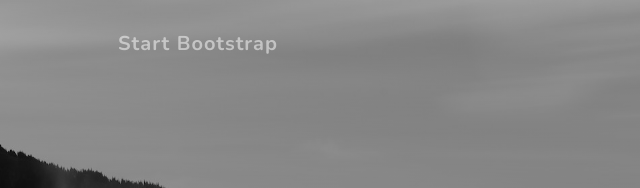
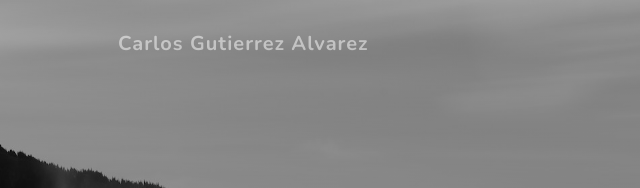
Before and after one commit to CarlosGual/carlosgual.github.io, a plain HTML site: page index.html in a window 1280 px wide. Shown: the top 188 px of the page, 0-640 px from the left. Drawn offline with nearby package versions, Linux system fonts and the light colour scheme.

Commit message:
small changes

```diff
--- a/index.html
+++ b/index.html
@@ -3,10 +3,10 @@
     <head>
         <meta charset="utf-8" />
         <meta name="viewport" content="width=device-width, initial-scale=1, shrink-to-fit=no" />
-        <meta name="description" content="" />
-        <meta name="author" content="" />
-        <title>Grayscale - Start Bootstrap Theme</title>
-        <link rel="icon" type="image/x-icon" href="assets/favicon.ico" />
+        <meta name="description" content="academic page for Carlos Gutierrez Alvarez" />
+        <meta name="author" content="Doctorate student at Universidad Alcala de Henares" />
+        <title>Carlos Gutierrez</title>
+        <link rel="icon" type="image/x-icon" href="assets/monkey.png" />
         <!-- Font Awesome icons (free version)-->
         <script src="https://use.fontawesome.com/releases/v5.15.3/js/all.js" crossorigin="anonymous"></script>
         <!-- Google fonts-->
@@ -19,7 +19,7 @@
         <!-- Navigation-->
         <nav class="navbar navbar-expand-lg navbar-light fixed-top" id="mainNav">
             <div class="container px-4 px-lg-5">
-                <a class="navbar-brand" href="#page-top">Start Bootstrap</a>
+                <a class="navbar-brand" href="#page-top">Carlos Gutierrez Alvarez</a>
                 <button class="navbar-toggler navbar-toggler-right" type="button" data-bs-toggle="collapse" data-bs-target="#navbarResponsive" aria-controls="navbarResponsive" aria-expanded="false" aria-label="Toggle navigation">
                     Menu
                     <i class="fas fa-bars"></i>
@@ -193,7 +193,7 @@
             </div>
         </section>
         <!-- Footer-->
-        <footer class="footer bg-black small text-center text-white-50"><div class="container px-4 px-lg-5">Copyright &copy; Your Website 2021</div></footer>
+        <footer class="footer bg-black small text-center text-white-50"><div class="container px-4 px-lg-5">Copyright &copy; Carlos Gutierrez Alvarez 2021</div></footer>
         <!-- Bootstrap core JS-->
         <script src="https://cdn.jsdelivr.net/npm/bootstrap@5.1.0/dist/js/bootstrap.bundle.min.js"></script>
         <!-- Core theme JS-->
```
